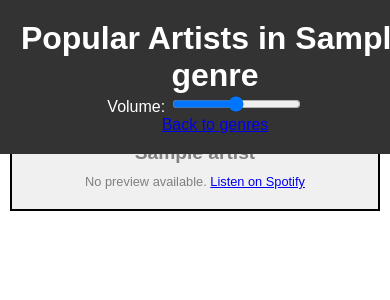
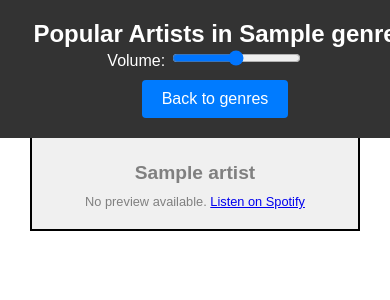
Before and after one commit to Seizuma/GenreDiscovery, a Python web app: template templates/artists.html in a window 390 px wide. Shown: the top 300 px of the page. Run offline with Jinja, Linux system fonts and the light colour scheme; the template is opened without the code that fills it: most values are stand-ins (such as "Sample title", 1, 10 or a date in 2020).

Commit message:
FIX: adjusting UI for better responsive and hide spotify link

```diff
--- a/static/styles.css
+++ b/static/styles.css
@@ -1,4 +1,3 @@
-/* static/styles.css */
 body {
     font-family: Arial, sans-serif;
     margin: 0;
@@ -21,10 +20,23 @@ body {
 
 h1 {
     margin: 0;
+    font-size: 1.5em;
 }
 
 .volume-control {
     margin-right: 20px;
+}
+
+.back-link {
+    color: #fff;
+    text-decoration: none;
+    background-color: #007BFF;
+    padding: 10px 20px;
+    border-radius: 4px;
+}
+
+.back-link:hover {
+    background-color: #0056b3;
 }
 
 .artist-list {
@@ -32,6 +44,7 @@ h1 {
     flex-wrap: wrap;
     justify-content: center;
     margin-top: 100px;
+    padding: 20px;
 }
 
 .artist {
@@ -58,31 +71,6 @@ h1 {
     background-color: #e0e0e0;
 }
 
-.clickable {
-    cursor: pointer;
-}
-
-audio {
-    display: none;
-    /* Hide the audio element */
-}
-
-#player {
-    display: none;
-    /* Initially hide the player div */
-}
-
-.no-preview {
-    background-color: #f0f0f0;
-    color: grey;
-    border: 2px solid grey;
-}
-
-.no-preview-message {
-    font-size: 0.8em;
-    color: grey;
-}
-
 #player {
     position: fixed;
     top: 50px;
@@ -103,6 +91,17 @@ audio {
     text-decoration: underline;
 }
 
+.no-preview {
+    background-color: #f0f0f0;
+    color: grey;
+    border: 2px solid grey;
+}
+
+.no-preview-message {
+    font-size: 0.8em;
+    color: grey;
+}
+
 @media (max-width: 600px) {
     .artist {
         width: 100%;
@@ -110,6 +109,10 @@ audio {
 
     .header {
         flex-direction: column;
+    }
+
+    .back-link {
+        margin-top: 10px;
     }
 }
 
```
